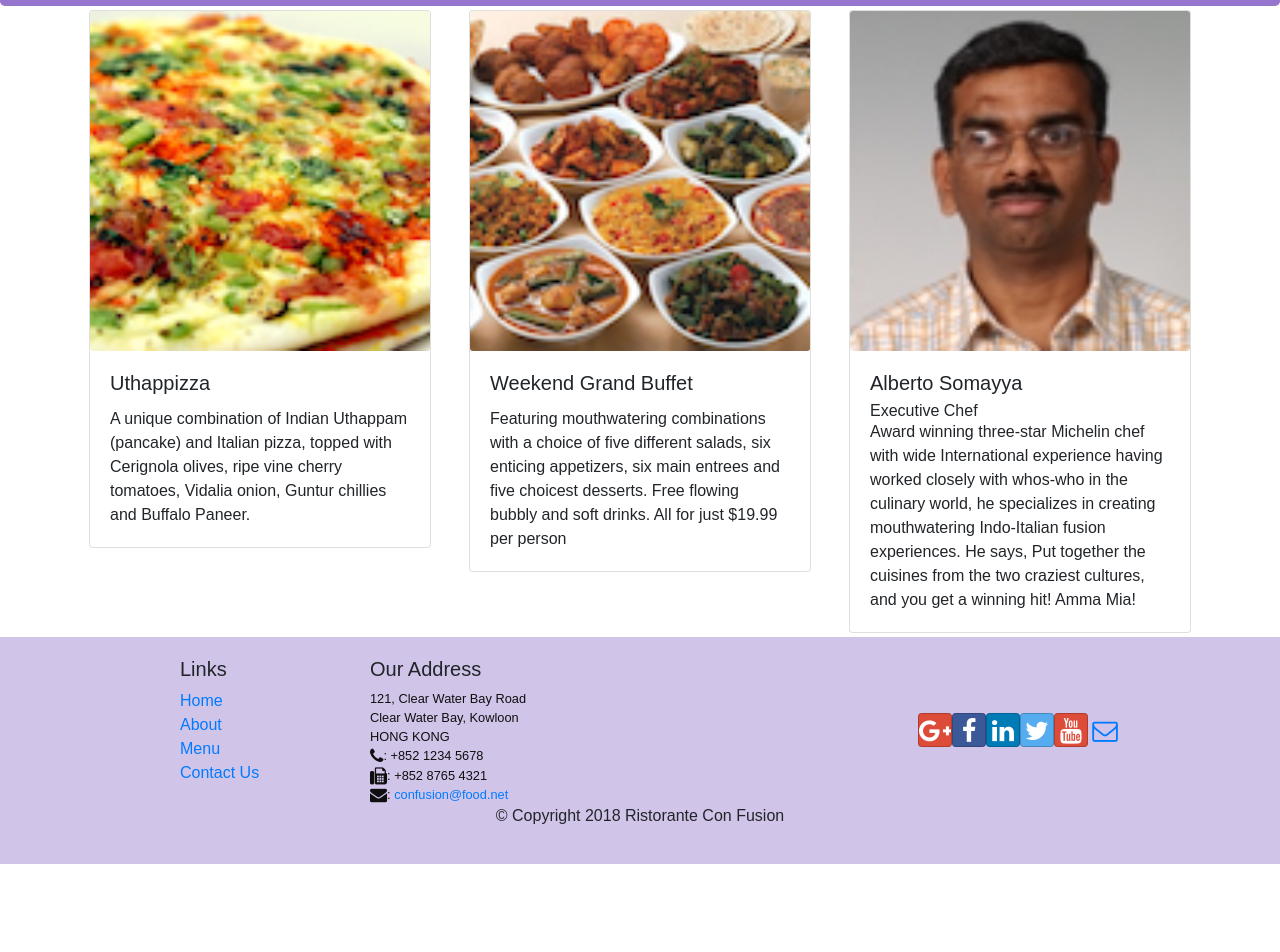
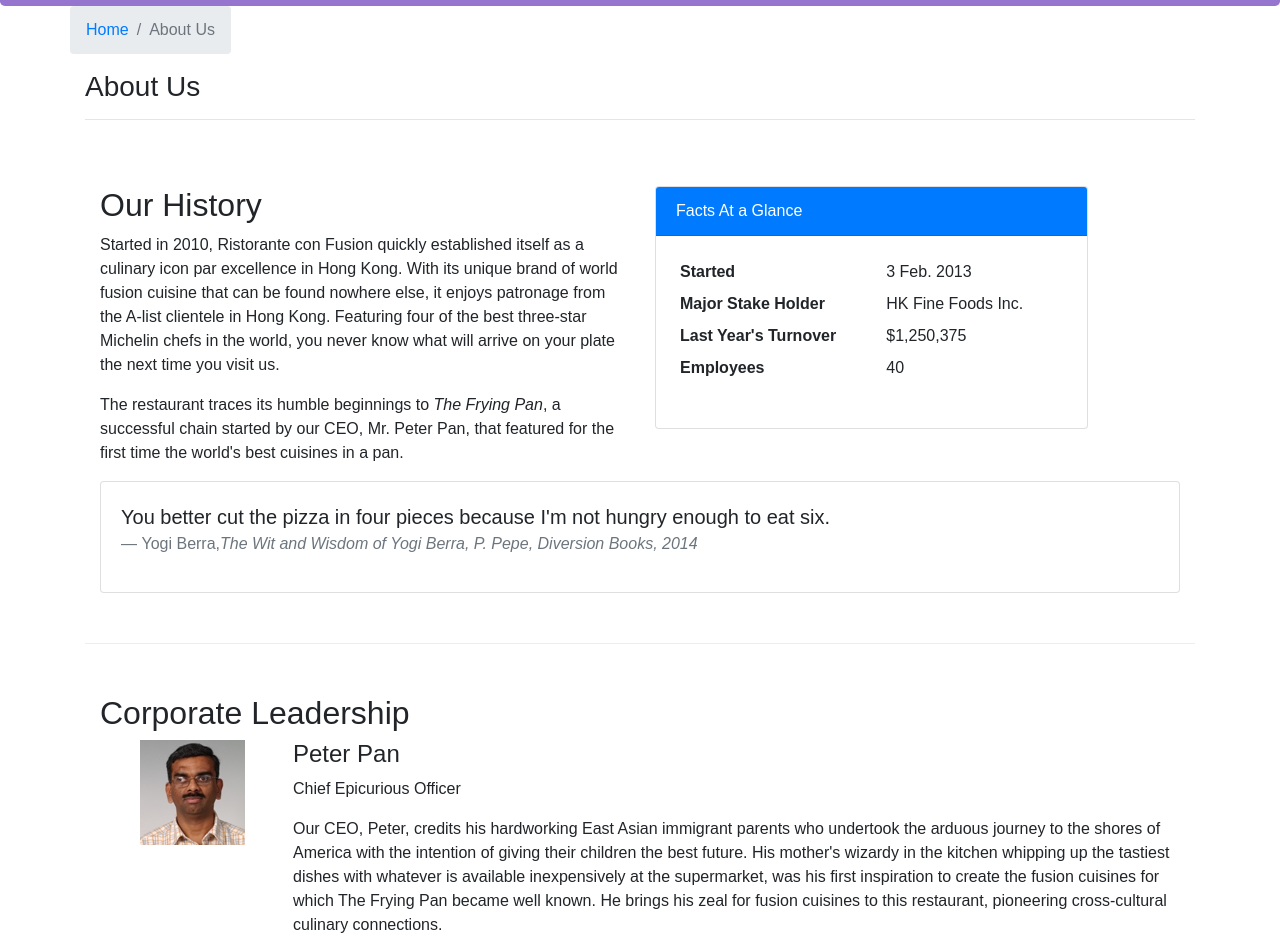
Before and after one commit to BhavanaVanjani/React-Coursera, a React (Create React App) app: page /aboutus in a window 1280 px wide. Before the commit this address led to /home. Shown: the part 336-1288 px from the top of the page. Before the commit the page ends 1200 px from the top, so only its background shows below. Built offline with nearby package versions, Linux system fonts and the light colour scheme.

Commit message:
Assignment - 2

```diff
--- /dev/null
+++ b/src/components/AboutComponent.js
@@ -0,0 +1,97 @@
+import React from 'react';
+import { Breadcrumb, BreadcrumbItem, Card, CardBody, CardHeader, Media } from 'reactstrap';
+import { Link } from 'react-router-dom';
+
+function RenderLeader({leader}){
+  return(
+    <div>
+    <Media>
+    <Media left>
+    <Media object src={leader.image} alt={leader.name} />
+    </Media>
+    <Media body className="justify-content-center ml-5 mb-4">
+     <Media heading >{leader.name} </Media>
+     <p> {leader.designation}</p>
+     <p className="d-none d-sm-block">{leader.description}</p>
+    </Media>
+    </Media>
+    </div>
+  );
+}
+
+
+function About(props) {
+
+    const leaders = props.leaders.map((l) => {
+        return (
+           <div key={l.id}>
+            <RenderLeader  leader={l} />
+            </div>
+        );
+    });
+
+    return(
+        <div className="container">
+            <div className="row">
+                <Breadcrumb>
+                    <BreadcrumbItem><Link to="/home">Home</Link></BreadcrumbItem>
+                    <BreadcrumbItem active>About Us</BreadcrumbItem>
+                </Breadcrumb>
+                <div className="col-12">
+                    <h3>About Us</h3>
+                    <hr />
+                </div>
+            </div>
+            <div className="row row-content">
+                <div className="col-12 col-md-6">
+                    <h2>Our History</h2>
+                    <p>Started in 2010, Ristorante con Fusion quickly established itself as a culinary icon par excellence in Hong Kong. With its unique brand of world fusion cuisine that can be found nowhere else, it enjoys patronage from the A-list clientele in Hong Kong.  Featuring four of the best three-star Michelin chefs in the world, you never know what will arrive on your plate the next time you visit us.</p>
+                    <p>The restaurant traces its humble beginnings to <em>The Frying Pan</em>, a successful chain started by our CEO, Mr. Peter Pan, that featured for the first time the world's best cuisines in a pan.</p>
+                </div>
+                <div className="col-12 col-md-5">
+                    <Card>
+                        <CardHeader className="bg-primary text-white">Facts At a Glance</CardHeader>
+                        <CardBody>
+                            <dl className="row p-1">
+                                <dt className="col-6">Started</dt>
+                                <dd className="col-6">3 Feb. 2013</dd>
+                                <dt className="col-6">Major Stake Holder</dt>
+                                <dd className="col-6">HK Fine Foods Inc.</dd>
+                                <dt className="col-6">Last Year's Turnover</dt>
+                                <dd className="col-6">$1,250,375</dd>
+                                <dt className="col-6">Employees</dt>
+                                <dd className="col-6">40</dd>
+                            </dl>
+                        </CardBody>
+                    </Card>
+                </div>
+                <div className="col-12">
+                    <Card>
+                        <CardBody className="bg-faded">
+                            <blockquote className="blockquote">
+                                <p className="mb-0">You better cut the pizza in four pieces because
+                                    I'm not hungry enough to eat six.</p>
+                                <footer className="blockquote-footer">Yogi Berra,
+                                <cite title="Source Title">The Wit and Wisdom of Yogi Berra,
+                                    P. Pepe, Diversion Books, 2014</cite>
+                                </footer>
+                            </blockquote>
+                        </CardBody>
+                    </Card>
+                </div>
+            </div>
+            <div className="row row-content">
+                <div className="col-12">
+                    <h2>Corporate Leadership</h2>
+                </div>
+                <div className="col-12">
+                    <Media list>
+                        {leaders}
+                    </Media>
+                </div>
+            </div>
+        </div>
+    );
+}
+
+export default About;
--- a/src/components/MainComponent.js
+++ b/src/components/MainComponent.js
@@ -3,6 +3,7 @@ import Home from './HomeComponent';
 import Header from './HeaderComponent';
 import Footer from './FooterComponent';
 import Contact from './ContactComponent';
+import About from './AboutComponent';
 import Menu from './MenuComponent';
 import {DISHES} from '../shared/dishes';
 import {COMMENTS} from '../shared/comments';
@@ -53,6 +54,7 @@ class Main extends Component {
        <Route exact path="/menu" component={() => <Menu dishes={this.state.dishes}/>} />
        <Route path="/menu/:dishId" component={DishwithId} />
        <Route exact path="/contactus" component={Contact} />
+       <Route exact path="/aboutus" component={() =><About leaders={this.state.leaders}/>} />
        <Redirect to="/home" />
        </Switch>
        <Footer />
```
